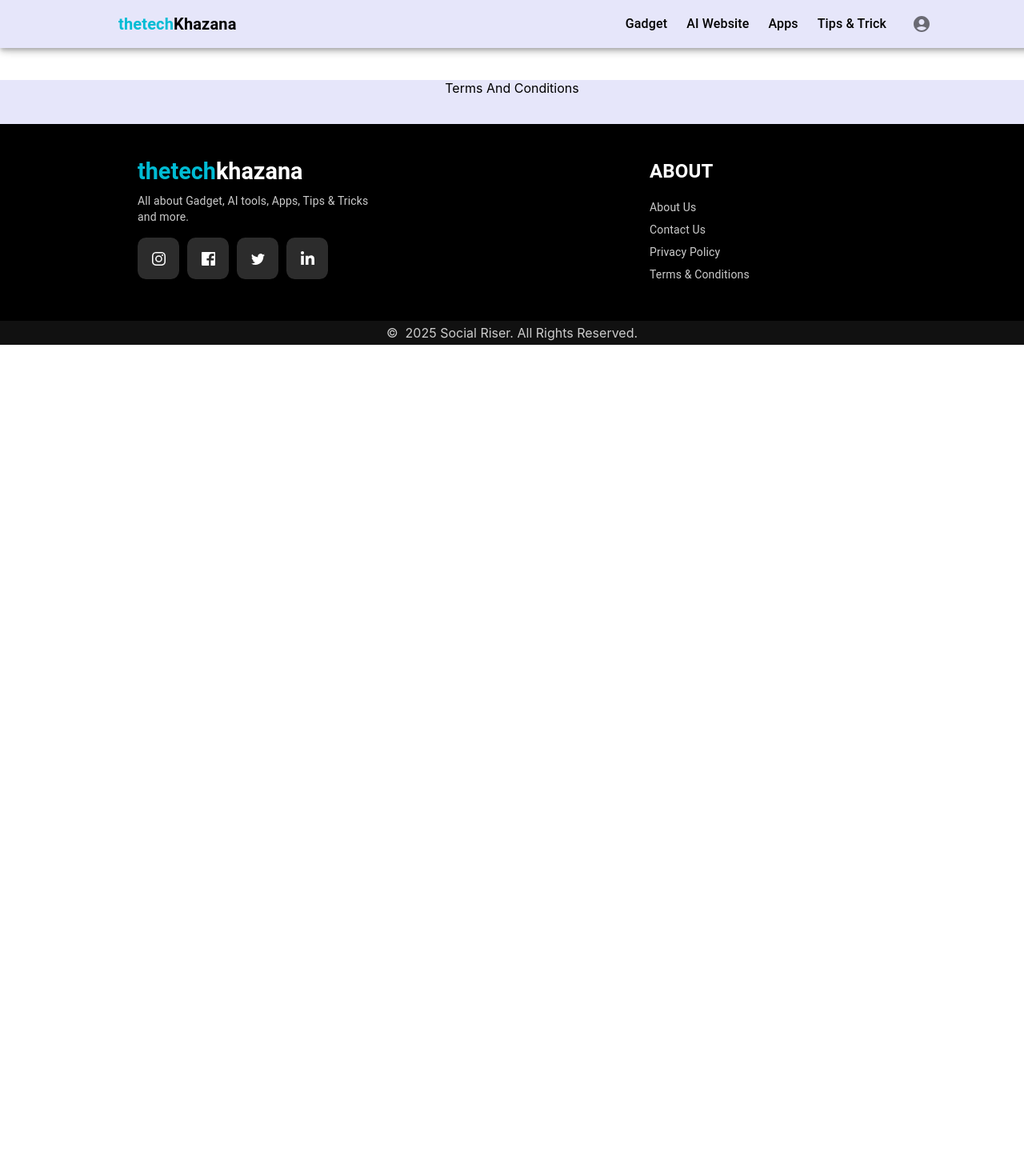
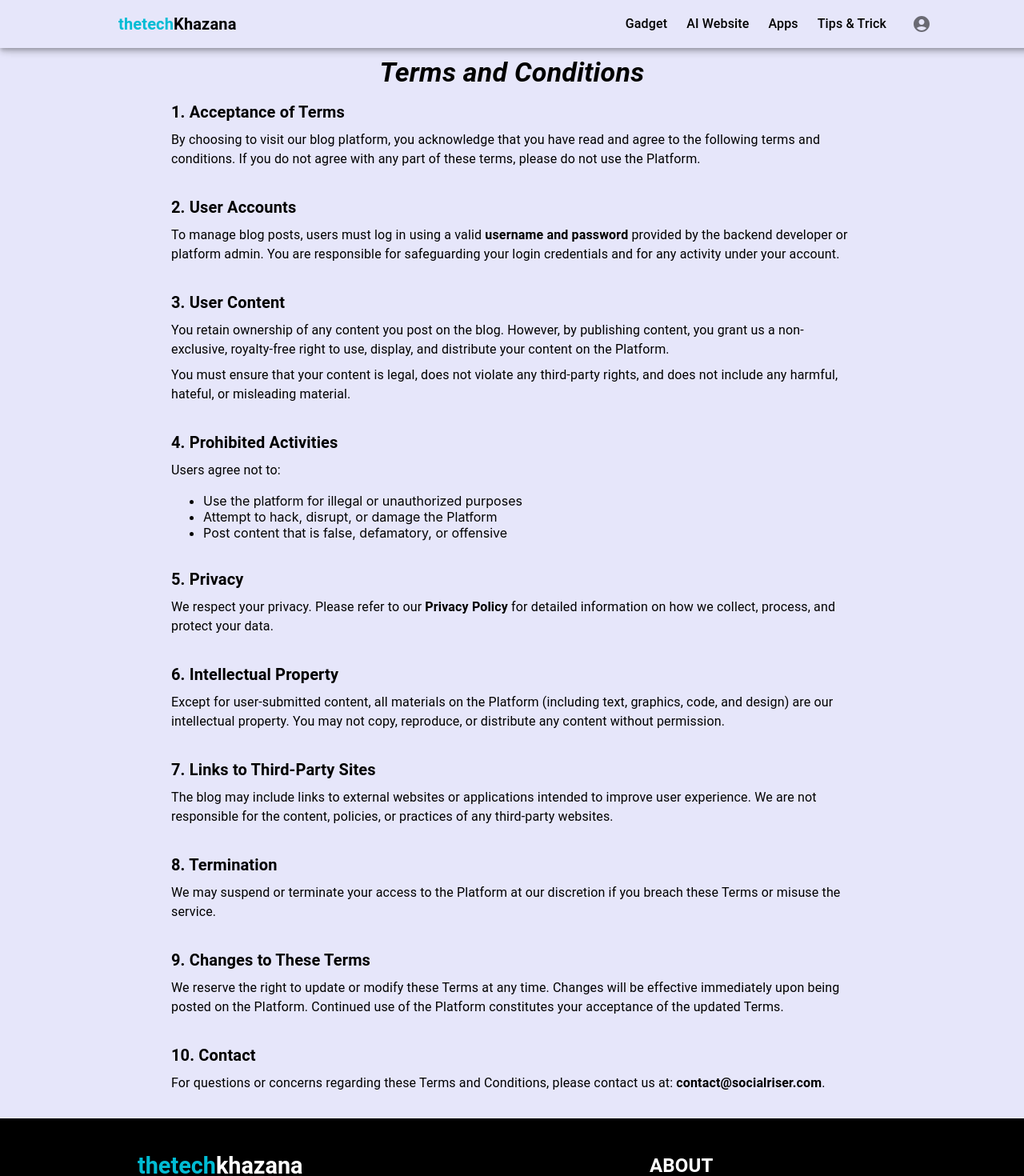
Before and after one commit to Yashaswi-Anand/Blog-project-frontend, a React (Create React App) app: page /terms-conditions in a window 1280 px wide. Shown: the top 1470 px of the page at 80% size. Before the commit the page ends 800 px from the top, so only its background shows below. Built offline with nearby package versions, Linux system fonts and the light colour scheme.

Commit message:
term and codition added

```diff
--- a/src/components/AboutUs.js
+++ b/src/components/AboutUs.js
@@ -7,7 +7,7 @@ function AboutUs() {
       <Box sx={{ width: '100%', p: 4, boxShadow: 4, borderRadius: 3, color: '#000' }}>
         <Box>
           <Typography variant="h3" sx={{ fontWeight: 'bold', mb: 2, letterSpacing: 1, color: '#000' }}>About Us</Typography>
-          <Box sx={{ width: "80%", height: "4px", background: "#fff", margin: "0 auto 20px", borderRadius: "2px" }} />
+          <Box sx={{ width: "80%", height: "4px", background: "#00bcd4", margin: "0 auto 20px", borderRadius: "2px" }} />
 
           <Typography variant="h5" sx={{ fontWeight: 'bold', mb: 2 }}>
             <em><span style={{ color: '#00bcd4' }}>thetech</span>Khazana</em> - Your Gateway to the Future of Technology
--- a/src/components/PrivacyPolicy.js
+++ b/src/components/PrivacyPolicy.js
@@ -3,7 +3,7 @@ import { Container, Typography, Box } from '@mui/material';
 
 const PrivacyPolicy = () => {
   return (
-    <Container maxWidth="md" sx={{ marginTop: "62px" }}>
+    <Container maxWidth="md" sx={{ marginTop: "70px" }}>
       <Typography variant="h4" gutterBottom align="center">
         <strong><i>Privacy Policy</i></strong>
       </Typography>
--- a/src/components/TermsAndConditions.js
+++ b/src/components/TermsAndConditions.js
@@ -1,12 +1,92 @@
-import React from 'react'
-import { Container } from '@mui/material'
+import React from 'react';
+import { Container, Typography, Box } from '@mui/material';
 
-function TermsAndConditions() {
+const TermsAndConditions = () => {
   return (
-    <Container maxWidth="lg" sx={{ display: 'flex', justifyContent: 'center', alignItems: 'start', marginTop: '100px', marginBottom: '35px' }}>
-      Terms And Conditions
+    <Container maxWidth="md" sx={{ marginTop: "70px" }}>
+      <Typography variant="h4" gutterBottom align="center">
+        <strong><i>Terms and Conditions</i></strong>
+      </Typography>
+
+      <Box mb={4}>
+        <Typography variant="h6" gutterBottom><strong>1. Acceptance of Terms</strong></Typography>
+        <Typography>
+        By choosing to visit our blog platform, you acknowledge that you have read and agree to the following terms and conditions. If you do not agree with any part of these terms, please do not use the Platform.
+        </Typography>
+      </Box>
+
+      <Box mb={4}>
+        <Typography variant="h6" gutterBottom><strong>2. User Accounts</strong></Typography>
+        <Typography>
+          To manage blog posts, users must log in using a valid <strong>username and password</strong> provided by the backend developer or platform admin. You are responsible for safeguarding your login credentials and for any activity under your account.
+        </Typography>
+      </Box>
+
+      <Box mb={4}>
+        <Typography variant="h6" gutterBottom><strong>3. User Content</strong></Typography>
+        <Typography>
+          You retain ownership of any content you post on the blog. However, by publishing content, you grant us a non-exclusive, royalty-free right to use, display, and distribute your content on the Platform.
+        </Typography>
+        <Typography mt={1}>
+          You must ensure that your content is legal, does not violate any third-party rights, and does not include any harmful, hateful, or misleading material.
+        </Typography>
+      </Box>
+
+      <Box mb={4}>
+        <Typography variant="h6" gutterBottom><strong>4. Prohibited Activities</strong></Typography>
+        <Typography>
+          Users agree not to:
+        </Typography>
+        <ul>
+          <li>Use the platform for illegal or unauthorized purposes</li>
+          <li>Attempt to hack, disrupt, or damage the Platform</li>
+          <li>Post content that is false, defamatory, or offensive</li>
+        </ul>
+      </Box>
+
+      <Box mb={4}>
+        <Typography variant="h6" gutterBottom><strong>5. Privacy</strong></Typography>
+        <Typography>
+          We respect your privacy. Please refer to our <strong>Privacy Policy</strong> for detailed information on how we collect, process, and protect your data.
+        </Typography>
+      </Box>
+
+      <Box mb={4}>
+        <Typography variant="h6" gutterBottom><strong>6. Intellectual Property</strong></Typography>
+        <Typography>
+          Except for user-submitted content, all materials on the Platform (including text, graphics, code, and design) are our intellectual property. You may not copy, reproduce, or distribute any content without permission.
+        </Typography>
+      </Box>
+
+      <Box mb={4}>
+        <Typography variant="h6" gutterBottom><strong>7. Links to Third-Party Sites</strong></Typography>
+        <Typography>
+          The blog may include links to external websites or applications intended to improve user experience. We are not responsible for the content, policies, or practices of any third-party websites.
+        </Typography>
+      </Box>
+
+      <Box mb={4}>
+        <Typography variant="h6" gutterBottom><strong>8. Termination</strong></Typography>
+        <Typography>
+          We may suspend or terminate your access to the Platform at our discretion if you breach these Terms or misuse the service.
+        </Typography>
+      </Box>
+
+      <Box mb={4}>
+        <Typography variant="h6" gutterBottom><strong>9. Changes to These Terms</strong></Typography>
+        <Typography>
+          We reserve the right to update or modify these Terms at any time. Changes will be effective immediately upon being posted on the Platform. Continued use of the Platform constitutes your acceptance of the updated Terms.
+        </Typography>
+      </Box>
+
+      <Box mb={4}>
+        <Typography variant="h6" gutterBottom><strong>10. Contact</strong></Typography>
+        <Typography>
+          For questions or concerns regarding these Terms and Conditions, please contact us at: <strong>contact@socialriser.com</strong>.
+        </Typography>
+      </Box>
     </Container>
-  )
-}
+  );
+};
 
 export default TermsAndConditions
--- a/src/index.css
+++ b/src/index.css
@@ -5,6 +5,7 @@ body {
     sans-serif;
   -webkit-font-smoothing: antialiased;
   -moz-osx-font-smoothing: grayscale;
+  background-color: lavender;
 }
 
 code {
```
